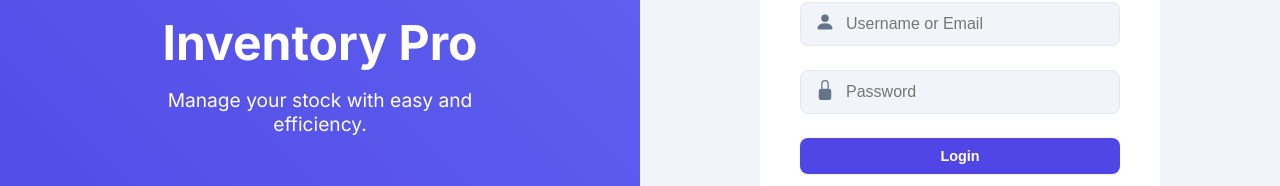
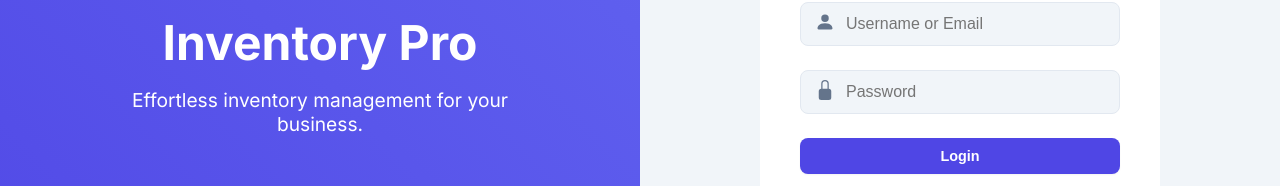
Before and after one commit to devansh-source/frontend, a React (Create React App) app: page /login in a window 1280 px wide. Shown: the part 326-512 px from the top of the page. Built offline with nearby package versions, Linux system fonts and the light colour scheme.

Commit message:
Update full code

```diff
--- a/src/pages/Login.js
+++ b/src/pages/Login.js
@@ -24,7 +24,7 @@ const Login = () => {
     <div className="auth-layout">
       <div className="auth-left">
         <h1>Inventory Pro</h1>
-        <p>Manage your stock with easy and efficiency.</p>
+        <p>Effortless inventory management for your business.</p>
       </div>
       <div className="auth-right">
         <div className="auth-form-container">
```
